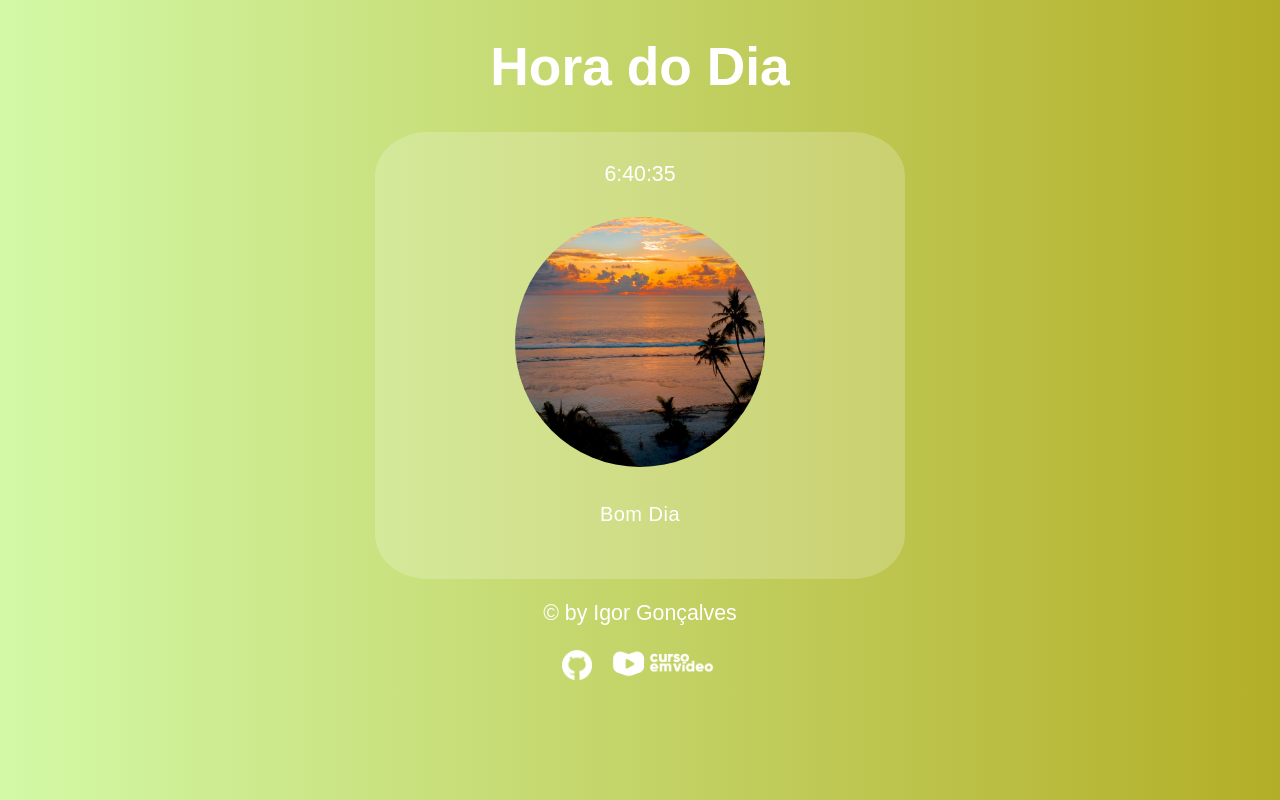
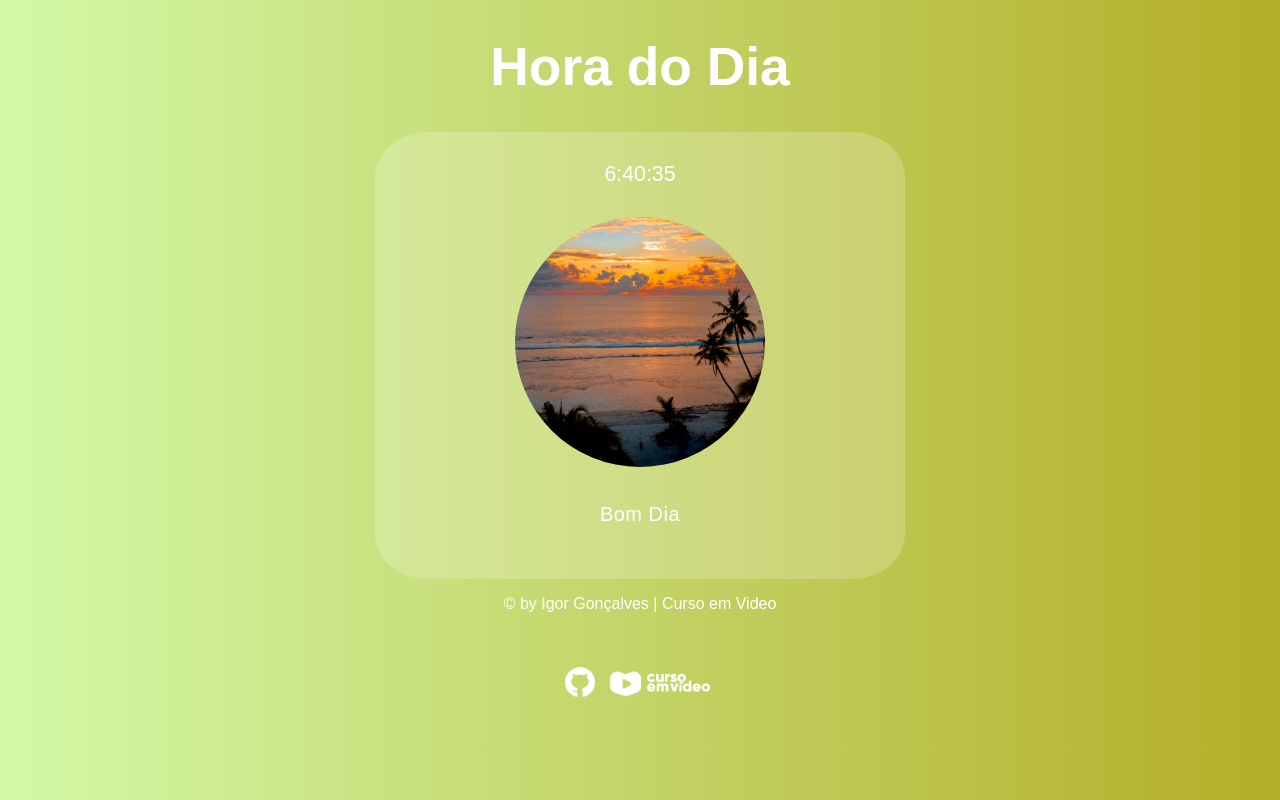
Before and after one commit to Igords-goncalves/Project-dynamic-clock, a plain HTML site: page modelo-exercicio.html in a window 1280 px wide. Drawn offline with Linux system fonts and the light colour scheme.

Commit message:
Modify align of the images in footer

```diff
--- a/modelo-exercicio.html
+++ b/modelo-exercicio.html
@@ -23,9 +23,11 @@
         </div>
     </section>
     <footer>
-        <p>&copy; by Igor Gonçalves</p>
-        <a href="https://github.com/Igords-goncalves" target="blank"><img id="github" src="github.png" alt="github"></a>
-        <a href="https://www.cursoemvideo.com/" target="blank"><img id="curso" src="cursoemvideo.png" alt="Curso em Video"></a>
+        <p>&copy; by Igor Gonçalves | Curso em Video</p>
+        <div id="imgfooter">
+            <a href="https://github.com/Igords-goncalves" target="blank"><img id="github" src="github.png" alt="github"></a>
+            <a href="https://www.cursoemvideo.com/" target="blank"><img id="curso" src="cursoemvideo.png" alt="Curso em Video"></a>
+        </div>
     </footer>
     <script src="script.js"></script>
 </body>
--- a/style.css
+++ b/style.css
@@ -26,19 +26,19 @@ footer {
     color: white;
     text-align: center;
     font-style: normal;
-    font-size: 16pt;
+    font-size: 12pt;
     text-shadow: 0.1em 0.1em 0.05em rgba(0, 0, 0, 0%);
-    margin-top: 0%;
+}
+#imgfooter {
+    display: flex;
+    justify-content: center;
 }
 #github {
     width: 30px;
-    height: 30px;
-    opacity: 100%;
 }
 #curso {
     width: 110px;
     margin-left: 10px;
-    margin-top: 0px;
 }
 #image { /*Quero que todas as imagens tenham esse padrão*/
     width: 250px;
```
